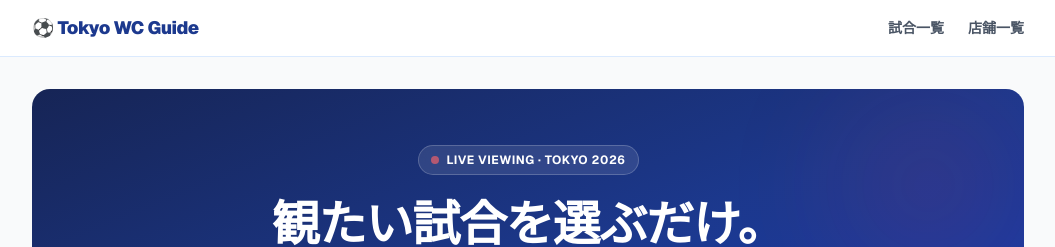
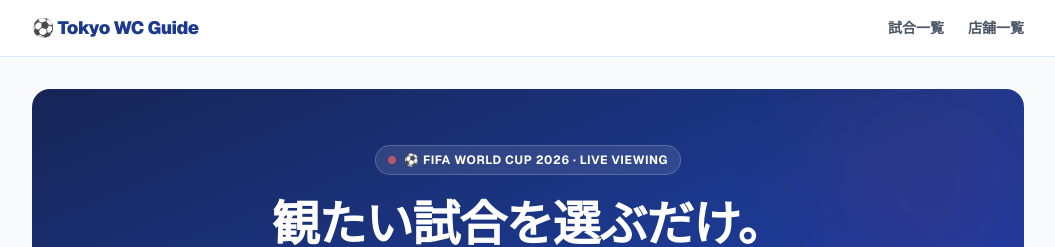
Before and after one commit to ryoyayamamoto-commits/tokyo-wc-guide, a Next.js app: page / in a window 1280 px wide. Shown: the top 247 px of the page, without its empty margins (112-1167 px from the left). Built offline with nearby package versions, Linux system fonts and the light colour scheme; no server answers; the database is empty.

Commit message:
Update hero badge to FIFA WORLD CUP 2026 LIVE VIEWING

```diff
--- a/app/page.tsx
+++ b/app/page.tsx
@@ -38,7 +38,7 @@
         <div className="relative z-10 w-full text-center">
           <div className="inline-flex items-center gap-2 bg-white/10 border border-white/20 rounded-full px-3 py-1.5 text-xs font-bold mb-4 backdrop-blur-sm tracking-wider uppercase">
             <span className="w-2 h-2 rounded-full bg-red-400 animate-pulse" />
-            LIVE VIEWING · TOKYO 2026
+            ⚽ FIFA WORLD CUP 2026 · LIVE VIEWING
           </div>
           <h1 className="text-xl sm:text-3xl md:text-5xl font-black tracking-tight mb-3 leading-snug">
             観たい試合を選ぶだけ。
```
